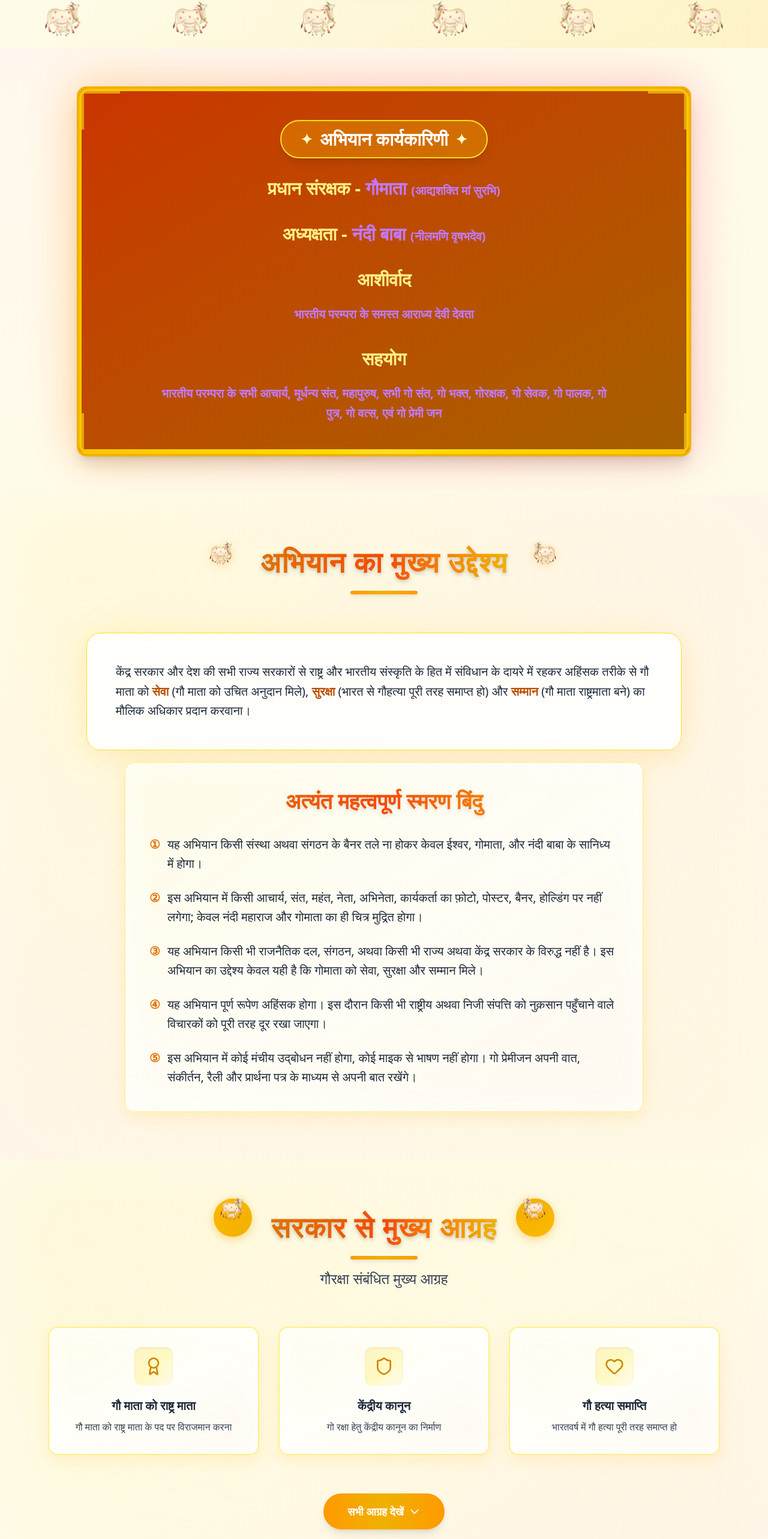
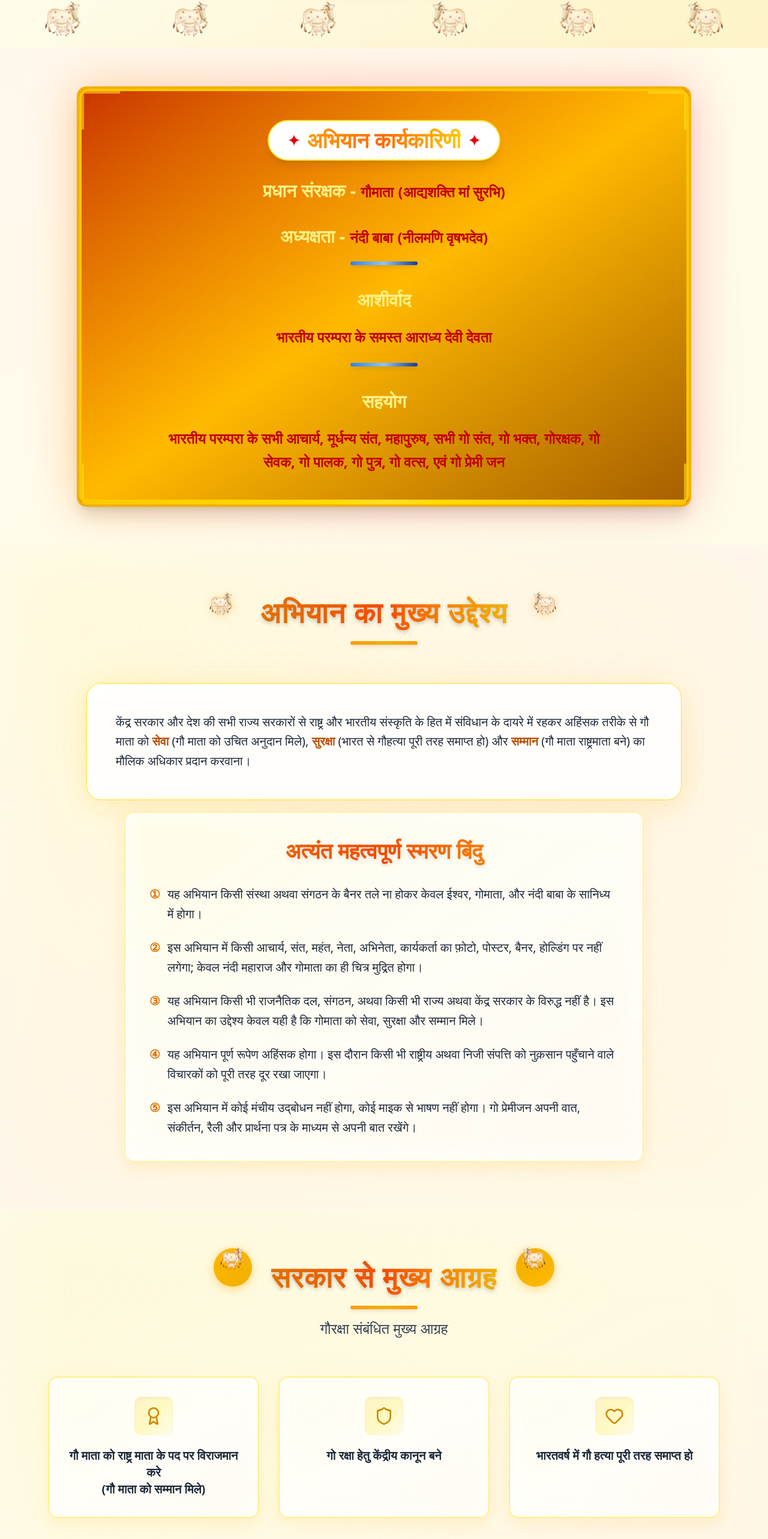
Before and after one commit to Emulsion24/Aviyan, a Next.js app: page / in a window 1280 px wide. Shown: the part 1331-3897 px from the top of the page at 60% size. Built offline with nearby package versions, Linux system fonts and the light colour scheme.

Commit message:
make changes is landing page

```diff
--- a/app/CampaigenActionPlan.jsx
+++ b/app/CampaigenActionPlan.jsx
@@ -14,8 +14,8 @@ const CampaignActionPlan = () => {
       icon: <Users className="w-6 h-6" />,
       color: "from-blue-500 to-cyan-500",
       bgColor: "from-blue-50 to-cyan-50",
-      description: "5 माह का गहन प्रचार प्रसार एवं जनसंपर्क",
-      action: "तहसील मुख्यालय पर तहसीलदार/SDM को प्रार्थना पत्र",
+      description: " 28 राज्य, 8  केंद्र शाषित प्रदेश, 780 जिले और 5000 तहसीलो तक 5 माह में गहन प्रचार प्रसार एवं जनसम्पर्क",
+      action: "उस क्षेत्र के सभी गो भक्तों एवं संतों के साथ मिलकर उस जिले में जितने तहसील मुख्यालय है, वहाँ जाकर तहसीलदार अथवा SDM को, माननीय राष्ट्रपति महोदया, भारत के प्रधानमंत्री महोदय, राज्य के माननीय राज्यपाल महोदय, राज्य के मुख्यमंत्री महोदय के नाम प्रार्थना पत्र देंगे।",
       details: [
         "प्रत्येक जिला मुख्यालय से 3 गो भक्त और 3 गो संत",
         "1 गो भक्त और 1 संत प्रमुख रहेंगे",
@@ -31,8 +31,8 @@ const CampaignActionPlan = () => {
       icon: <MapPin className="w-6 h-6" />,
       color: "from-green-500 to-emerald-500",
       bgColor: "from-green-50 to-emerald-50",
-      description: "3 माह प्रतीक्षा के पश्चात्",
-      action: "जिला मुख्यालय पर जिला कलक्टर को प्रार्थना पत्र",
+      description: "3 माह प्रतीक्षा करेंगे तथा राज्य सरकार और केंद्र सरकार की ओर से आशा अनुकूल उत्तर और परिणाम नहीं मिलने पर  ",
+      action: "देश के प्रत्येक जिले के सभी गौ भक्तों एवं संतों के साथ अपने-अपने जिला मुख्यालय पर जाकर जिला कलक्टर को, माननीय राष्ट्रपति महोदया, भारत के प्रधानमंत्री महोदय, राज्य के माननीय राज्यपाल महोदय, राज्य के मुख्यमंत्री महोदय के नाम प्रार्थना पत्र देंगे।",
       details: [
         "राज्य और केंद्र सरकार से अनुकूल उत्तर न मिलने पर",
         "सभी गौ भक्तों एवं संतों के साथ",
@@ -48,8 +48,8 @@ const CampaignActionPlan = () => {
       icon: <Flag className="w-6 h-6" />,
       color: "from-orange-500 to-amber-500",
       bgColor: "from-orange-50 to-amber-50",
-      description: "3 माह पुनः प्रतीक्षा के पश्चात्",
-      action: "राज्य की राजधानी में मुख्यमंत्री एवं राज्यपाल को प्रार्थना पत्र",
+      description: "3 माह (अगस्त, सितम्बर, अक्टूबर) पुनः प्रतीक्षा के पश्चात्र राज्य सरकार और केंद्र सरकार की ओर से आशा अनुकूल उत्तर और परिणाम नहीं मिलने पर ",
+      action: "सभी जिला एवं तहसील के संत अपने- अपने जिले के सभी गो भक्तों को लेकर अपने प्रदेश की राजधानी में पहुंचकर, मुख्यमंत्री जी एंव राज्यपाल महोदय के माध्यम से माननीय राष्ट्रपति महोदया जी और भारत के प्रधानमंत्री जी के नाम प्रार्थना पत्र देंगे।",
       details: [
         "सभी जिला एवं तहसील के संत",
         "अपने-अपने जिले के सभी गो भक्तों के साथ",
@@ -65,8 +65,8 @@ const CampaignActionPlan = () => {
       icon: <Bell className="w-6 h-6" />,
       color: "from-purple-500 to-pink-500",
       bgColor: "from-purple-50 to-pink-50",
-      description: "3 माह प्रतीक्षा और 1 माह तैयारी",
-      action: "राष्ट्र की राजधानी दिल्ली में शांतिपूर्ण संकीर्तन",
+      description: "3 माह प्रतीक्षा करने पर राज्य सरकार और केंद्र सरकार की ओर से आशा अनुकूल उत्तर और परिणाम नहीं मिलने पर, लाल किले की प्राचीर से सकारात्मक उद्बोधन नहीं मिलने पर सभी राज्यों के 5000 तहसील और 750 जिलो के नियुक्त किए संत एवं गो भक्त एक महीने तैयारी करके अधिकाधिक गो प्रेमियों को लेकर ",
+      action: "राष्ट्र की राजधानी दिल्ली पहुंचकर शांतिपूर्ण तरीके से संकीर्तन करते हुए गौ सेवा गौ सुरक्षा एवं गौ सम्मान के लिए केंद्र सरकार से नियमित पत्र लेखन के माध्यम से आह्वान करेंगे जो साढ़े पाँच माह अर्थात् 15 अगस्त 2027 (रविवार) तक चलेगा।",
       details: [
         "5000 तहसील और 750 जिलों के संत एवं गो भक्त",
         "अधिकाधिक गो प्रेमियों के साथ दिल्ली पहुंचना",
@@ -76,14 +76,14 @@ const CampaignActionPlan = () => {
     },
     {
       id: 5,
-      title: "पंचम चरण - आमरण अनशन",
-      date: "16 अगस्त 2027 से",
-      actionDate: "16 अगस्त 2027 (सोमवार)",
+      title: "पंचम चरण - संकीर्तन एवं आमरण अनशन",
+      date: "27 फ़रवरी - 15 अगस्त 2027 ",
+      actionDate: "16 अगस्त 2027 (सोमवार)-आमरण अनशन",
       icon: <FileText className="w-6 h-6" />,
       color: "from-red-500 to-rose-500",
       bgColor: "from-red-50 to-rose-50",
-      description: "साढ़े 5 माह संकीर्तन के पश्चात्",
-      action: "5-5 गोभक्त और संत आमरण अनशन पर",
+      description: "इस संकीर्तन में देश के प्रत्येक जिले से 7-7 दिन का समय लेकर अलग अलग तिथियों पर अलग अलग जिलो के गो प्रेमी, गौ संत तथा कार्यकर्ता शामिल होंगे, साढ़े पाँच माह प्रतीक्षा करने पर भी केंद्र सरकार से उचित उत्तर और आशा अनुकूल परिणाम ना मिले, तो ",
+      action: "5-5 गोभक्त और संत आमरण अनशन पर बैठेंगे। अनशन में एक किसी गो सेवक के गो हित प्राण जाने पर उसकी जगह दूसरे गो प्रेमी संत भक्त आमरण अनशन पर बैठेगे, यह क्रम तब तक जारी रहेगा, जब तक गौ सेवा गौ सुरक्षा गौ सम्मान नहीं मिल जाता।",
       details: [
         "केंद्र सरकार से उचित उत्तर न मिलने पर",
         "5-5 गोभक्त और संत आमरण अनशन",
@@ -156,7 +156,9 @@ const CampaignActionPlan = () => {
                           <h3 className={`text-2xl font-bold bg-gradient-to-r ${phase.color} bg-clip-text text-transparent`}>
                             {phase.title}
                           </h3>
+
                           <p className="text-gray-600 font-medium mt-1">{phase.date}</p>
+                           <p className="text-black-700 font-bold font-medium">{phase.description}</p>
                         </div>
                         <div className={`p-2 rounded-lg bg-gradient-to-br ${phase.bgColor}`}>
                           <Calendar className="w-5 h-5 text-gray-700" />
@@ -169,7 +171,7 @@ const CampaignActionPlan = () => {
                       </div>
 
                       {/* Description */}
-                      <p className="text-gray-700 font-medium">{phase.description}</p>
+
 
                       {/* Action */}
                       <div className="p-4 bg-amber-50 border-l-4 border-orange-500 rounded-r-lg">
@@ -209,16 +211,16 @@ const CampaignActionPlan = () => {
         {/* Footer note */}
         <div className="relative mt-16 p-8 bg-gradient-to-r from-red-50 to-orange-50 border-2 border-red-200 rounded-2xl shadow-xl">
           <div className="absolute inset-0 bg-gradient-to-br from-red-100/50 to-orange-100/50 rounded-2xl blur-xl"></div>
-          <div className="relative text-center space-y-4">
-            <h4 className="text-2xl font-bold bg-gradient-to-r from-red-600 to-orange-600 bg-clip-text text-transparent">
+          <div className="relative text-center space-y-4 ">
+            <h4 className="text-2xl font-bold  bg-gradient-to-r from-amber-600 via-orange-600 to-yellow-500 bg-clip-text text-transparent">
               संकल्प
             </h4>
             <p className="text-lg text-gray-800 font-medium leading-relaxed max-w-4xl mx-auto">
-              यह क्रम तब तक जारी रहेगा, जब तक <span className="font-bold text-orange-600">गौ सेवा, गौ सुरक्षा और गौ सम्मान</span> नहीं मिल जाता।
+              <span className="font-bold text-orange-600">गौ सेवा, गौ सुरक्षा और गौ सम्मान </span> हेतु प्राथना का क्रम तभ तक जारी रहेगा जब तक की गौ माता जी को गौ सेवा, गौ सुरक्षा और गौ सम्मान नहीं मिल जाता
             </p>
             <div className="flex items-center justify-center gap-3 pt-4">
               <div className="w-12 h-1 bg-gradient-to-r from-amber-500 to-orange-500 rounded-full"></div>
-              <span className="text-3xl">🙏</span>
+
               <div className="w-12 h-1 bg-gradient-to-r from-orange-500 to-amber-500 rounded-full"></div>
             </div>
           </div>
--- a/app/Hero.jsx
+++ b/app/Hero.jsx
@@ -329,7 +329,7 @@ const HeroWithNav = () => {
   <div className="absolute inset-0 bg-gradient-to-r from-amber-500 via-orange-500 to-yellow-400 blur-2xl opacity-40 group-hover:opacity-60 transition-opacity duration-500"></div>
 
   {/* Main card */}
-  <div className="relative bg-gradient-to-br from-orange-700 via-amber-700 to-yellow-700 rounded-2xl overflow-hidden shadow-xl border-4 border-yellow-400 transition-all duration-300 hover:shadow-2xl hover:scale-[1.01]">
+  <div className="relative bg-gradient-to-br from-orange-700 via-amber-400 to-yellow-700 rounded-2xl overflow-hidden shadow-xl border-4 border-yellow-400 transition-all duration-300 hover:shadow-2xl hover:scale-[1.01]">
     {/* Decorative golden corners */}
     <div className="absolute top-0 left-0 w-16 h-16 border-t-4 border-l-4 border-yellow-300 opacity-60"></div>
     <div className="absolute top-0 right-0 w-16 h-16 border-t-4 border-r-4 border-yellow-300 opacity-60"></div>
@@ -339,35 +339,36 @@ const HeroWithNav = () => {
     {/* Content */}
     <div className="relative px-8 py-10 md:px-12 md:py-12 text-center space-y-8">
       {/* Title */}
-      <div className="inline-flex items-center gap-3 px-8 py-3 bg-yellow-400/30 backdrop-blur-sm rounded-full border-2 border-yellow-300 shadow-lg">
-        <span className="text-xl md:text-2xl font-bold text-yellow-100">✦</span>
-        <span className="text-2xl md:text-3xl font-bold text-white">अभियान कार्यकारिणी</span>
-        <span className="text-xl md:text-2xl font-bold text-yellow-100">✦</span>
+      <div className="inline-flex items-center gap-3 px-8 py-3 bg-white  backdrop-blur-sm rounded-full border-2 border-yellow-300 shadow-lg">
+        <span className="text-xl md:text-2xl font-bold text-red-600">✦</span>
+        <span className="text-2xl md:text-4xl font-bold bg-clip-text bg-gradient-to-r from-amber-500 via-orange-500 to-yellow-400 text-transparent"> अभियान कार्यकारिणी  </span>
+        <span className="text-xl md:text-2xl font-bold text-red-600">✦</span>
       </div>
 
       {/* Executive List */}
       <div className="space-y-6 text-yellow-100 font-semibold">
-        <p className="text-2xl md:text-3xl font-bold text-yellow-200">
-          प्रधान संरक्षक - <span className=" text-purple-400">गौमाता</span>   <span className="text-lg md:text-xl text-purple-400">(आद्यशक्ति मां सुरभि)</span>
+        <p className="text-2xl md:text-3xl font-extrabold text-yellow-200">
+          प्रधान संरक्षक - <span className=" text-lg md:text-2xl text-red-700">गौमाता</span>   <span className="text-lg md:text-2xl text-red-700">(आद्यशक्ति मां सुरभि)</span>
         </p>
 
 
-        <p className="text-2xl md:text-3xl font-bold text-yellow-200 pt-4">
-          अध्यक्षता - <span className=" text-purple-400">नंदी बाबा</span> <span className="text-lg md:text-xl  text-purple-400">(नीलमणि वृषभदेव)</span>
+        <p className="text-2xl md:text-3xl font-semibold text-yellow-200 pt-4">
+          अध्यक्षता - <span className="text-lg md:text-2xl text-red-700">नंदी बाबा</span> <span className="text-lg md:text-2xl  text-red-700">(नीलमणि वृषभदेव)</span>
         </p>
 
-
+          <div className="w-28 h-1.5 mx-auto mt-4 bg-gradient-to-r from-blue-500 via-blue-300 to-blue-900 rounded-full shadow-md"></div>
         <p className="text-2xl md:text-3xl font-bold text-yellow-200 pt-4">
           आशीर्वाद
         </p>
-        <p className="text-lg md:text-xl  text-purple-400 leading-relaxed">
+        <p className="text-lg md:text-2xl  text-red-700 leading-relaxed">
           भारतीय परम्परा के समस्त आराध्य देवी देवता
         </p>
-
+ <div className="w-28 h-1.5 mx-auto mt-4 bg-gradient-to-r from-blue-500 via-blue-300 to-blue-900 rounded-full shadow-md"></div>
         <p className="text-2xl md:text-3xl font-bold text-yellow-200 pt-4">
           सहयोग
         </p>
-        <p className="text-lg md:text-xl  text-purple-400 leading-relaxed max-w-3xl mx-auto">
+
+        <p className="text-lg md:text-2xl  text-red-700 leading-relaxed max-w-3xl mx-auto">
           भारतीय परम्परा के सभी आचार्य, मूर्धन्य संत, महापुरुष,
           सभी गो संत, गो भक्त, गोरक्षक, गो सेवक, गो पालक,
           गो पुत्र, गो वत्स, एवं गो प्रेमी जन
--- a/app/about.jsx
+++ b/app/about.jsx
@@ -106,7 +106,7 @@ const About = () => {
 
       <li className="flex items-start gap-3">
         <span className="text-amber-600 font-bold shrink-0">③</span>
-        <span>
+        <span >
           यह अभियान किसी भी राजनैतिक दल, संगठन, अथवा किसी भी राज्य अथवा केंद्र सरकार के विरुद्ध नहीं है। इस अभियान का उद्देश्य केवल यही है कि गोमाता को सेवा, सुरक्षा और सम्मान मिले।
         </span>
       </li>
--- a/app/objective.jsx
+++ b/app/objective.jsx
@@ -9,18 +9,18 @@ const Objectives = () => {
   const mainDemands = [
     {
       icon: <Award className="w-8 h-8 text-yellow-600" />,
-      title: "गौ माता को राष्ट्र माता",
-      description: "गौ माता को राष्ट्र माता के पद पर विराजमान करना",
+      title: "गौ माता को राष्ट्र माता के पद पर विराजमान करे \n(गौ माता को सम्मान मिले)",
+
     },
     {
       icon: <Shield className="w-8 h-8 text-yellow-600" />,
-      title: "केंद्रीय कानून",
-      description: "गो रक्षा हेतु केंद्रीय कानून का निर्माण",
+      title: "गो रक्षा हेतु केंद्रीय कानून बने ",
+
     },
     {
       icon: <Heart className="w-8 h-8 text-yellow-600" />,
-      title: "गौ हत्या समाप्ति",
-      description: "भारतवर्ष में गौ हत्या पूरी तरह समाप्त हो",
+      title: "भारतवर्ष में गौ हत्या पूरी तरह समाप्त हो ",
+
     },
   ];
 
@@ -160,12 +160,10 @@ const Objectives = () => {
                   {demand.icon}
                 </div>
                 <div className="space-y-2">
-                  <h3 className="text-xl font-bold text-gray-800">
+                  <h3 className="text-xl whitespace-pre-line font-bold text-gray-800">
                     {demand.title}
                   </h3>
-                  <p className="text-gray-700 leading-relaxed">
-                    {demand.description}
-                  </p>
+
                 </div>
               </div>
             </div>
--- a/app/registraction.jsx
+++ b/app/registraction.jsx
@@ -453,7 +453,7 @@ export default function RegistrationForm() {
               <div className="mb-6">
                 <label className="block text-sm font-semibold text-gray-700 mb-2 flex items-center gap-2">
                   <Home size={16} className="text-gray-400" />
-                  विवरण (वैकल्पिक)
+                  आप किस प्रकार की सेवाएं देना चाहते है ( किसी एक जिले की व्यवस्था , या किसी एक तहसील की व्यवस्था या पत्रक छपवाकर उनका वितरण करेंगे )
                 </label>
                 <textarea
                   name="description"
@@ -462,7 +462,7 @@ export default function RegistrationForm() {
                   disabled={loading}
                   rows={3}
                   className="w-full px-4 py-3 bg-gray-50 border-2 border-gray-200 rounded-xl outline-none focus:border-orange-500 focus:bg-white focus:ring-2 focus:ring-orange-200 transition-all shadow-sm resize-none disabled:opacity-50 disabled:cursor-not-allowed"
-                  placeholder="औपचारिक विवरण: कार्य विवरण, पता आदि, यदि आवश्यक हो तो यहां दर्ज करें"
+                  placeholder="आप किस प्रकार की सेवाएं देना चाहते है ( किसी एक जिले की व्यवस्था , या किसी एक तहसील की व्यवस्था या पत्रक छपवाकर उनका वितरण करेंगे )"
                 />
               </div>
             </div>
```
Also changed, not shown: app/DownloadSection.jsx (+7 -1 lines), app/PariwarList.jsx (+5 -9 lines), app/api/pravari/route.js (+17 -9 lines), app/dashboard/page.js (+13 -22 lines).
